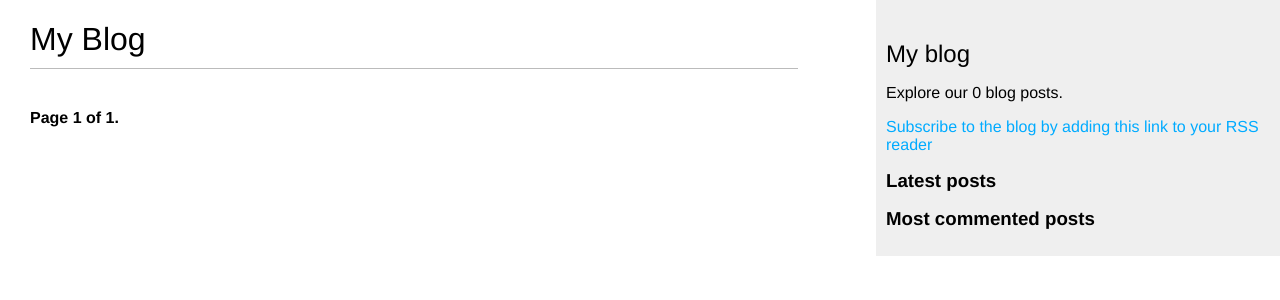
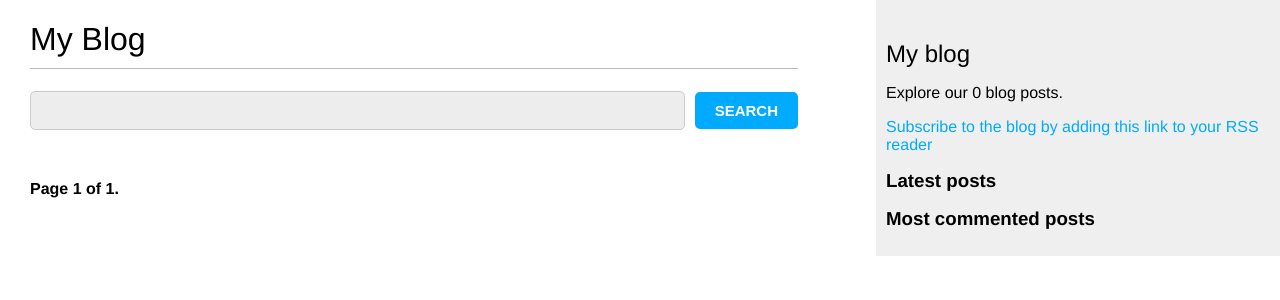
Before and after one commit to anahitayeganian/django-blog-application, a Django app: page /blog/ in a window 1280 px wide. Shown: the top 300 px of the page. Run offline with Django 5.2, Linux system fonts and the light colour scheme; data that the repository does not hold is empty.

Commit message:
Refactor code to move the search bar from search.html to list.html for a unified post browsing experience
This commit consolidates the search interface directly into the main post list page (list.html), removing the need for a separate search.html template. The goal is to improve user experience by allowing users to search and view results in the same context.
Changes include:
- Moved the search form HTML to list.html and updated styling in blog.css.
- Modified post_search view to render results in list.html instead of search.html.
- Adjusted view context to support displaying results and query string in the main post list template.
- Deleted the now redundant search.html template.

```diff
--- a/mysite/blog/static/css/blog.css
+++ b/mysite/blog/static/css/blog.css
@@ -35,9 +35,9 @@ h2 {
 }
 
 p.date {
-    color: #ccc;
+    color: #999;
     font-family: georgia, serif;
-    font-size: 12px;
+    font-size: 14px;
     font-style: italic;
 }
 
@@ -113,3 +113,44 @@ input[type=submit] {
 #sidebar ul li {
     margin-bottom: 6px;
 }
+
+/* Search form layout */
+.search-form {
+    display: flex;
+    gap: 10px;
+    align-items: center;
+}
+
+/* Search input */
+.search-form input[type="text"] {
+    flex: 1;
+    padding: 10px;
+    font-size: 15px;
+    border-radius: 5px;
+    border: 1px solid #ccc;
+}
+
+/* Submit button */
+.search-form input[type="submit"] {
+    border-radius: 5px;
+    background-color: #00abff;
+    color: white;
+    border: none;
+    cursor: pointer;
+    padding: 10px 20px;
+    font-size: 15px;
+    transition: background-color 0.3s ease;
+}
+
+.search-form input[type="submit"]:hover {
+    background-color: #008ccc;
+}
+
+/* Result summary */
+.search-meta {
+    background: #f7f7f7;
+    border-left: 4px solid #00abff;
+    margin-top: 8px;
+    border-radius: 4px;
+    padding: 5px 10px;
+}
--- a/mysite/blog/templates/blog/post/list.html
+++ b/mysite/blog/templates/blog/post/list.html
@@ -4,10 +4,30 @@
 {% block title %}My Blog{% endblock %}
 
 {% block content %}
-    <h1>My Blog </h1>
+    <h1>My Blog</h1>
+
+    <div>
+        <form method="get" action="{% url 'blog:post_search' %}" class="search-form">
+            <input type="text" name="query">
+            <input type="submit" value="Search">
+        </form>
+
+        {% if query %}
+            <div class="search-meta">
+                <p>Showing results for "<strong>{{ query }}</strong>"</p>
+                <h4>
+                    {% with posts.count as total_results %}
+                        {{ total_results }} result{{ total_results|pluralize }} found
+                    {% endwith %}
+                </h4>
+            </div>
+        {% endif %}
+    </div>
+
     {% if tag %}
         <h2>Posts tagged with "{{ tag.name }}"</h2>
     {% endif %}
+
     {% for post in posts %}
         <h2>
             <a href="{{ post.get_absolute_url }}">
--- a/mysite/blog/views.py
+++ b/mysite/blog/views.py
@@ -22,11 +22,13 @@ def post_list(request, tag_slug=None):
     """
     post_list = Post.published.all()
     tag = None
+
     if tag_slug:
         # Retrieve the tag object by its slug or return 404 if not found
         tag = get_object_or_404(Tag, slug=tag_slug)
         # Filter posts by the specified tag
         post_list = post_list.filter(tags__in=[tag])
+
     # Paginate posts: 5 per page
     paginator = Paginator(post_list, 5)
     # Retrieve the current page number from the GET query parameters, defaulting to 1 if absent
@@ -47,7 +49,7 @@ def post_list(request, tag_slug=None):
         'blog/post/list.html',
         {
             'posts': posts,
-            'tag': tag
+            'tag': tag,
         }
     )
 
@@ -204,7 +206,7 @@ def post_search(request):
     Returns:
         HttpResponse: HTML response rendering 'blog/post/search.html' with the search form, the query string, and the list of matched posts.
     """
-    form = SearchForm()
+    search_form = SearchForm()
     query = None
     results = []
 
@@ -221,11 +223,11 @@ def post_search(request):
     # Render the search page template, passing the form, original query, and any search results
     return render(
         request,
-        'blog/post/search.html',
+        'blog/post/list.html',
         {
-            'form': form,
+            'search_form': search_form,
             'query': query,
-            'results': results
+            'posts': results
         }
     )
 
```
Also changed, not shown: mysite/blog/templates/blog/post/search.html (deleted, +0 -32 lines).
